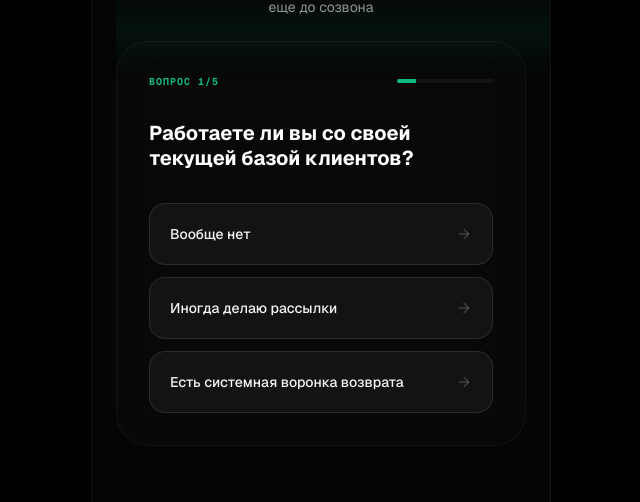
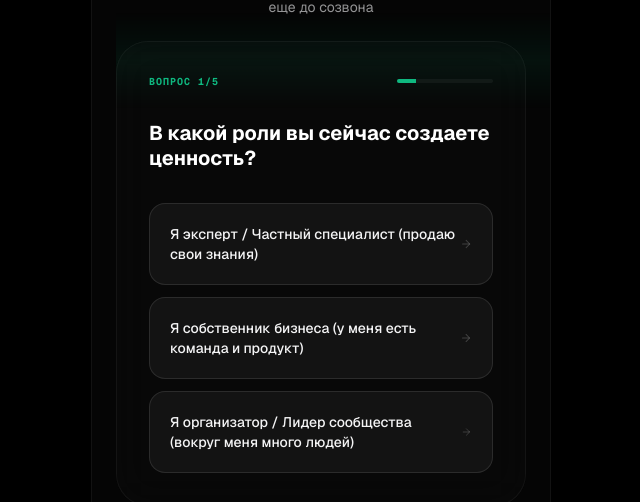
Before and after one commit to YarusDev/Monetizator, a React (Vite) app: page / in a window 1280 px wide. Shown: the part 860-1362 px from the top of the page, without its empty margins (319-959 px from the left). Built offline with nearby package versions, Linux system fonts and the light colour scheme; no server answers; a web font is replaced by a local one.

Commit message:
feat(monetizator): update quiz to match 'Квиз на сайте Сергей Осипук.md' exactly

```diff
--- a/src/App.tsx
+++ b/src/App.tsx
@@ -16,29 +16,51 @@ interface QuizStep {
 // --- Content Data (Strictly from docs) ---
 const QUIZ_STEPS: QuizStep[] = [
   {
-    question: "Работаете ли вы со своей текущей базой клиентов?",
-    options: ["Вообще нет", "Иногда делаю рассылки", "Есть системная воронка возврата"],
-    insight: "База — это ваш 'мешок с золотом'. Возврат старого клиента в 5-7 раз дешевле привлечения нового."
+    question: "В какой роли вы сейчас создаете ценность?",
+    options: [
+      "Я эксперт / Частный специалист (продаю свои знания)",
+      "Я собственник бизнеса (у меня есть команда и продукт)",
+      "Я организатор / Лидер сообщества (вокруг меня много людей)"
+    ],
+    insight: "Важно: У каждой роли — своя 'золотая жила'. Эксперты часто сидят на нераспакованной базе, а собственники — на недооцененных коллаборациях. Мы настроим ваш аудит именно под вашу специфику."
   },
   {
-    question: "Есть ли у вас 'продукт-вход' (дешевый или бесплатный шаг)?",
-    options: ["Продаю сразу основной продукт", "Есть консультация/аудит", "Есть автоматизированный лид-магнит"],
-    insight: "Без 'мягкого входа' вы переплачиваете за рекламу. Клиенту нужно сначала 'попробовать' вашу экспертность."
+    question: "Какой актив у вас сейчас самый объемный, но приносит меньше всего денег?",
+    options: [
+      "Клиентская база (старые контакты, переписки)",
+      "Социальный капитал (связи, окружение, нетворкинг)",
+      "Личный бренд / Доверие (меня знают, но покупают мало)",
+      "Продукт / Экспертность (много даю бесплатно, не упаковано)"
+    ],
+    insight: "Знаете ли вы? По статистике, работа со 'старой' базой в 5-7 раз дешевле, чем привлечение новых лидов. Вы прямо сейчас платите 'налог на бездействие', оставляя эти деньги конкурентам."
   },
   {
-    question: "Как часто клиенты приходят к вам по рекомендации?",
-    options: ["Стихийно (как повезет)", "Редко, не управляю этим", "Есть система лояльности/партнерка"],
-    insight: "Сарафанное радио можно превратить в прогнозируемый канал трафика через правильные коллаборации."
+    question: "Что сейчас больше всего мешает вам вырасти в 2-3 раза?",
+    options: [
+      "Сжигаю бюджет на рекламу, а лиды 'холодные' или дорогие",
+      "Живу на 'сарафанке' — то густо, то пусто",
+      "Не знаю, как продавать дорого, не 'впаривая'",
+      "Нет системы: всё держится на моих личных усилиях"
+    ],
+    insight: "Главная ловушка: Реклама не исправляет хаос, она его усиливает. Если система 'дырявая', новый трафик просто быстрее сожжет ваши деньги. Мы сначала 'залатаем' дыры через ваши внутренние ресурсы."
   },
   {
-    question: "Оценивали ли вы стоимость привлечения 1 клиента (CAC)?",
-    options: ["Нет, не считаю цифры", "Примерно знаю", "Считаю до рубля каждую неделю"],
-    insight: "Не зная стоимости клиента, вы масштабируете хаос, а не прибыль."
+    question: "Как часто вы системно контактируете с теми, кто у вас уже когда-то покупал или интересовался?",
+    options: [
+      "Раз в неделю / месяц (есть воронка)",
+      "Очень редко / По настроению",
+      "Вообще не контактирую, они просто лежат в CRM/записной книжке"
+    ],
+    insight: "Это ваша 'точка слива'. 15 из 17 наших клиентов находят первые деньги именно здесь, просто правильно напомнив о себе через 'мягкий вход'. Это те самые деньги под ногами."
   },
   {
-    question: "Какова ваша маржинальность (сколько денег остается вам)?",
-    options: ["Меньше 20%", "20% - 50%", "Более 50%"],
-    insight: "Часто прибыль 'съедается' операционкой. Мы найдем способ поднять чек без потери конверсии."
+    question: "Какую сумму чистой прибыли вы планируете «достать» из своего бизнеса в ближайшие 30 дней?",
+    options: [
+      "До 100 000 ₽",
+      "100 000 – 500 000 ₽",
+      "Более 500 000 ₽"
+    ],
+    insight: "Цифра реальна. Мой личный результат — +380 000 ₽ за 3 дня на своих же ресурсах. Ваш результат зависит только от точности выбранной стратегии монетизации."
   }
 ];
 
@@ -340,7 +362,11 @@ export default function App() {
                 <div className="p-8 rounded-[40px] bg-brand-emerald/10 border border-brand-emerald/30">
                   <h3 className="text-2xl font-black text-white mb-4 uppercase leading-tight">Анализ завершен!</h3>
                   <p className="text-sm text-brand-zinc/70 leading-relaxed mb-6">
-                    Ваш персональный план активации прибыли готов. Подтвердите имя, чтобы получить результат.
+                    Ваш персональный план активации прибыли готов.
+                    На основе ваших ответов мы определили, что ваш главный «спящий» актив — <span className="text-brand-emerald font-bold">{quizData[1]?.split('(')[0].trim() || 'Ваши ресурсы'}</span>.
+                  </p>
+                  <p className="text-[11px] text-brand-zinc/50 leading-relaxed mb-6 italic">
+                    Я уже подготовил инструкции по его монетизации. Подтвердите имя, чтобы забрать их в Telegram:
                   </p>
                   <div className="space-y-4 mb-8">
                     <input
@@ -359,6 +385,9 @@ export default function App() {
                     {isSubmitting ? 'ОТПРАВКА...' : 'ПОЛУЧИТЬ РЕЗУЛЬТАТ В TELEGRAM'}
                     <MessageCircle className="w-5 h-5" />
                   </button>
+                  <p className="text-[9px] text-brand-zinc/40 mt-6 text-center uppercase font-bold tracking-widest">
+                    + Карта из 3-х точек роста и слот на диагностику внутри
+                  </p>
                 </div>
               </motion.div>
             )}
```
